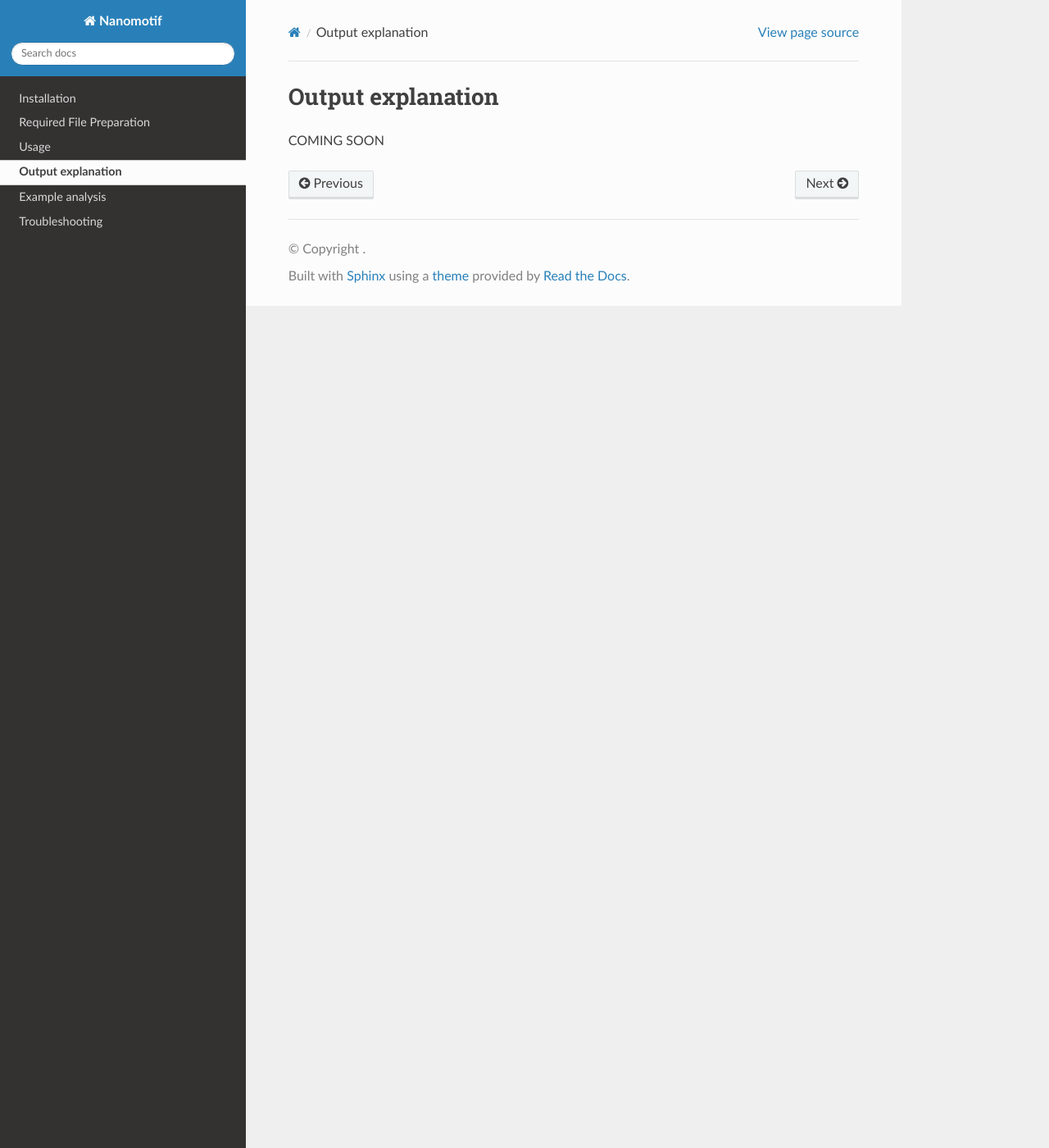
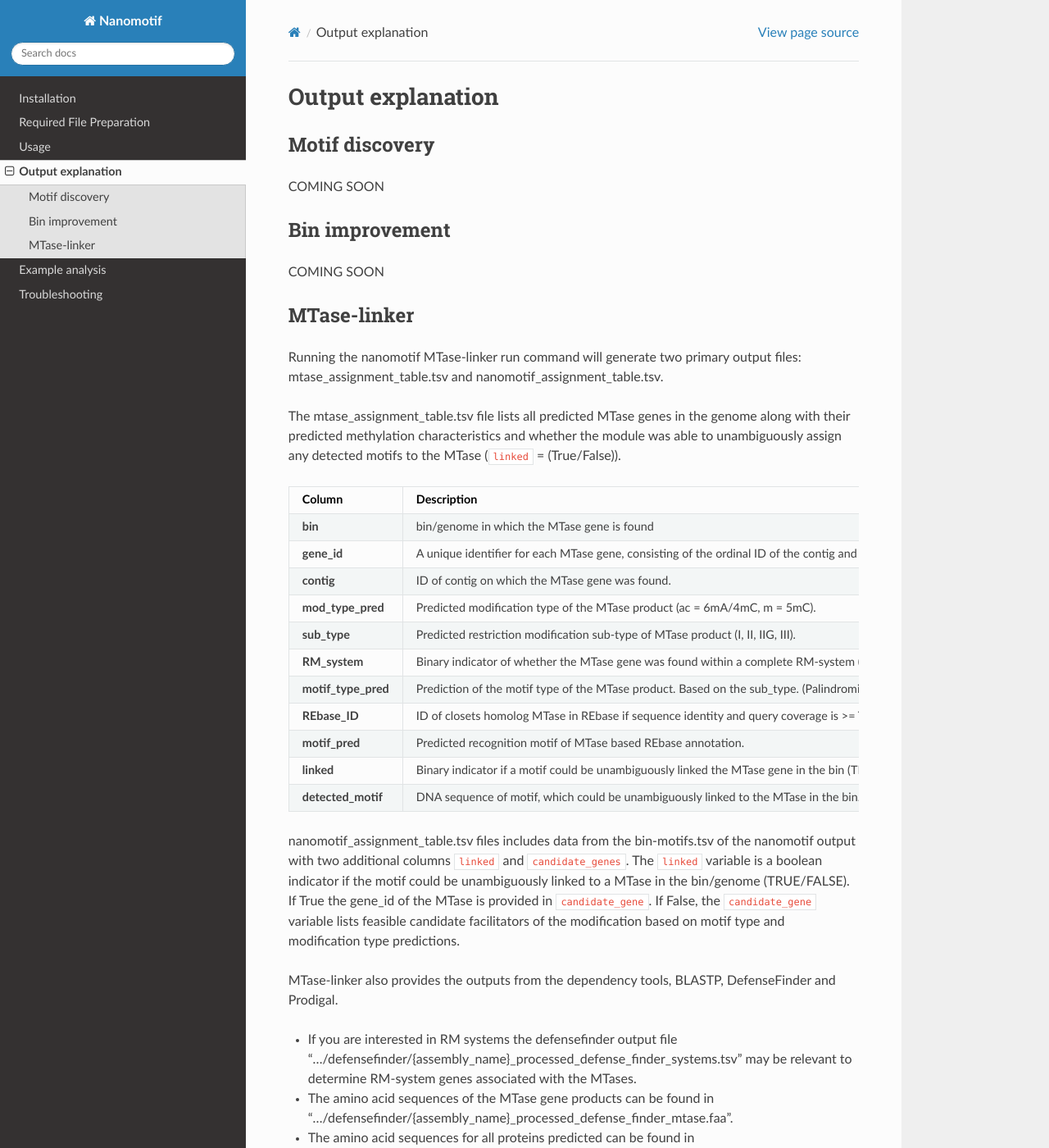
Before and after one commit to MicrobialDarkMatter/nanomotif, a Sphinx documentation site: the page built from docs/source/output.md, in a window 1280 px wide and 1400 px high. Shown: the whole window at 82% size. Built offline with Sphinx 7.4.7 and the Read the Docs theme 2.0.0, drawn with Linux system fonts in a browser that asks for light colours; some of the changed text lies outside the part shown.

Commit message:
Output documentation MTase-linker

```diff
--- a/docs/source/output.md
+++ b/docs/source/output.md
@@ -1,3 +1,39 @@
 # Output explanation
+## Motif discovery
 
 COMING SOON
+
+## Bin improvement
+
+COMING SOON
+
+## MTase-linker
+
+Running the nanomotif MTase-linker run command will generate two primary output files: mtase_assignment_table.tsv and nanomotif_assignment_table.tsv.
+
+
+The mtase_assignment_table.tsv file lists all predicted MTase genes in the genome along with their predicted methylation characteristics and whether the module was able to unambiguously assign any detected motifs to the MTase (`linked` = (True/False)).
+
+| **Column**       | **Description**                                                                                       |
+|------------------|-------------------------------------------------------------------------------------------------------|
+| **bin**          | bin/genome in which the MTase gene is found                                                                         |
+| **gene_id** | A unique identifier for each MTase gene, consisting of the ordinal ID of the contig and an ordinal ID of that gene within the contig. The name is a concatenation of contig ID + "_" + gene numer. |
+| **contig** | ID of contig on which the MTase gene was found. |
+| **mod_type_pred** | Predicted modification type of the MTase product (ac = 6mA/4mC, m = 5mC). |
+| **sub_type** | Predicted restriction modification sub-type of MTase product (I, II, IIG, III). |
+| **RM_system** | Binary indicator of whether the MTase gene was found within a complete RM-system (TRUE/FALSE). |
+| **motif_type_pred** | Prediction of the motif type of the MTase product. Based on the sub_type. (Palindromic, non-palindromic, and bipartite). |
+| **REbase_ID** | ID of closets homolog MTase in REbase if sequence identity and query coverage is >= THRESHOLD (Default: THRESHOLD = 80). |
+| **motif_pred** | Predicted recognition motif of MTase based REbase annotation. |
+| **linked** | Binary indicator if a motif could be unambiguously linked the MTase gene in the bin (TRUE/FALSE). If TRUE see detected_motif for motif. |
+| **detected_motif** | DNA sequence of motif, which could be unambiguously linked to the MTase in the bin. |
+
+nanomotif_assignment_table.tsv files includes data from the bin-motifs.tsv of the nanomotif output with two additional columns `linked` and `candidate_genes`. The `linked` variable is a boolean indicator if the motif could be unambiguously linked to a MTase in the bin/genome (TRUE/FALSE). If True the gene_id of the MTase is provided in `candidate_gene`. If False, the `candidate_gene` variable lists feasible candidate facilitators of the modification based on motif type and modification type predictions.
+
+MTase-linker also provides the outputs from the dependency tools, BLASTP, DefenseFinder and Prodigal.
+
+- If you are interested in RM systems the defensefinder output file ".../defensefinder/{assembly_name}_processed_defense_finder_systems.tsv" may be relevant to determine RM-system genes associated with the MTases.
+
+- The amino acid sequences of the MTase gene products can be found in ".../defensefinder/{assembly_name}_processed_defense_finder_mtase.faa".
+
+- The amino acid sequences for all proteins predicted can be found in .../prodigal/mmlong2_lite_assembly_processed.faa".
```
Also changed, not shown: README.md (+1 -1 lines), docs/source/usage.md (+1 -1 lines).
